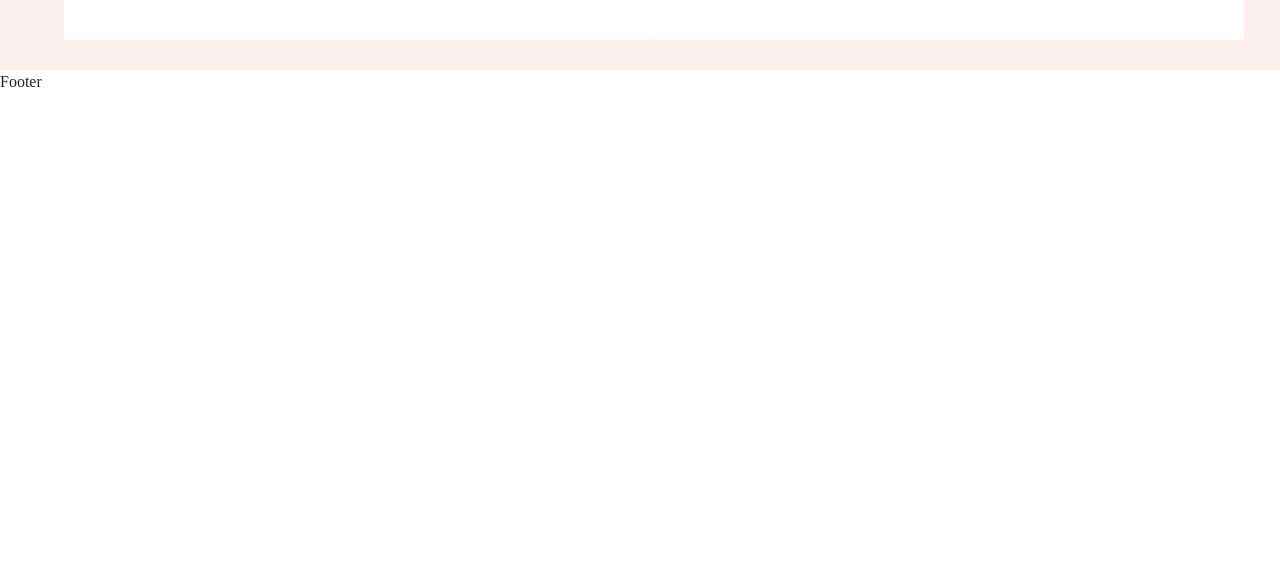
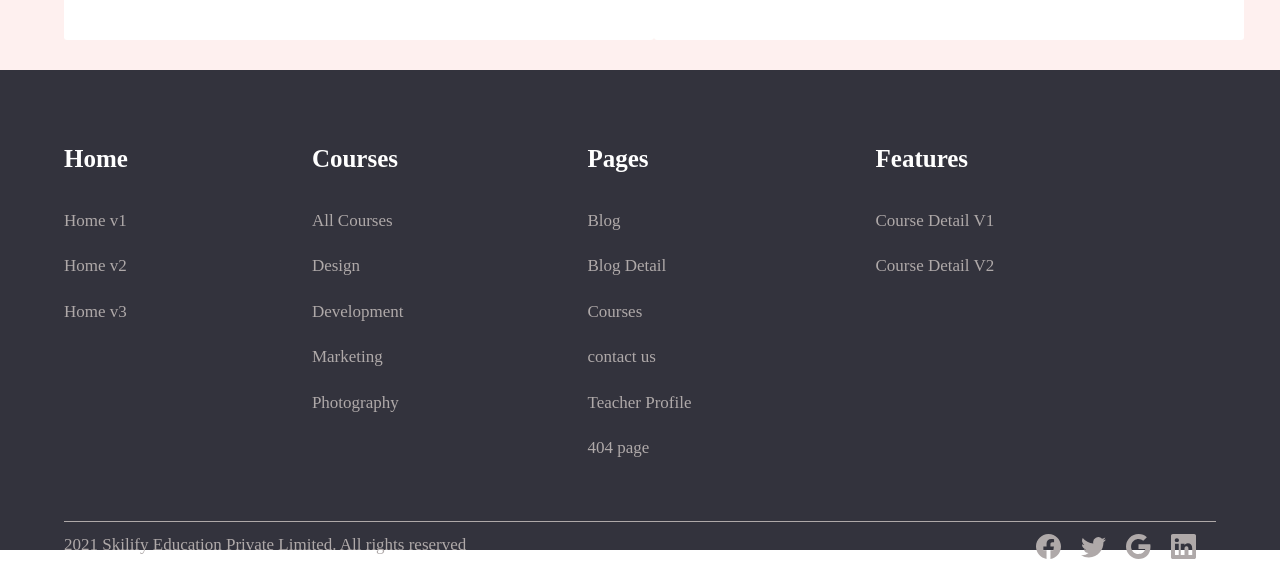
Before and after one commit to nicsylvia/BGT_Hackathon, a React (Vite) app: page / in a window 1280 px wide. Shown: the part 4340-4914 px from the top of the page. Before the commit the page ends 4434 px from the top, so only its background shows below. Built offline with nearby package versions, Linux system fonts and the light colour scheme.

Commit message:
push by Liz

```diff
--- a/src/components/static/Desktop/Footer.tsx
+++ b/src/components/static/Desktop/Footer.tsx
@@ -1,7 +1,115 @@
-import React from "react";
+import styled from 'styled-components'
+import {BsFacebook} from "react-icons/bs"
+import {BsTwitter} from "react-icons/bs"
+import {BsGoogle} from "react-icons/bs"
+import {BsLinkedin} from "react-icons/bs"
 
 const Footer = () => {
-  return <div>Footer</div>;
-};
+  return (
+    <div>
+      <Container>
+        <Main>
+          <Div>
+            <Div2>
+            <Title>Home</Title>
+            <Text>Home v1</Text>
+            <Text>Home v2</Text>
+            <Text>Home v3</Text>
+            </Div2>
+            <Div2>
+            <Title>Courses</Title>
+            <Text>All Courses
+</Text>
+            <Text>Design</Text>
+            <Text>Development</Text>
+            <Text>Marketing</Text>
+            <Text>Photography</Text>
+            </Div2>
+            <Div2>
+            <Title>Pages</Title>
+            <Text>Blog</Text>
+            <Text>Blog Detail</Text>
+            <Text>Courses</Text>
+            <Text>contact us</Text>
+            <Text>Teacher Profile</Text>
+            <Text>404 page</Text>
+            </Div2>
+            <Div2>
+            <Title>Features</Title>
+            <Text>Course Detail V1</Text>
+            <Text>Course Detail V2</Text>
+            </Div2>
+          </Div>
+          <Line></Line>
+          <Div3>
+            <Text>2021 Skilify Education Private Limited. All rights reserved</Text>
+            <Icons>
+              <Icon> <BsFacebook /> </Icon>
+              <Icon> <BsTwitter /> </Icon>
+              <Icon> <BsGoogle /> </Icon>
+              <Icon> <BsLinkedin /> </Icon>
+            </Icons>
+          </Div3>
+        </Main>
+      </Container>
+    </div>
+  )
+}
 
-export default Footer;
+export default Footer
+
+const Icon = styled.div`
+margin-right: 20px;
+color: #afa9a9;
+font-size: 25px;
+`
+const Icons = styled.div`
+display: flex;
+`
+const Div3 = styled.div`
+display: flex;
+width: 100%;
+justify-content: space-between;
+`
+const Line = styled.div`
+width: 100%;
+height: 1px;
+margin-top: 40px;
+margin-bottom: 10px;
+background-color: #afa9a9;
+`
+
+const Text = styled.div`
+font-size: 17px;
+margin-bottom: 20px;
+color: #afa9a9;
+font-weight: 500;
+`
+const Title = styled.div`
+font-size: 25px;
+font-weight: 700;
+color: white;
+margin-bottom: 30px;
+`
+const Div2 = styled.div`
+margin-right: 184px;
+`
+const Div = styled.div`
+display: flex;
+width: 100%;
+`
+
+const Main = styled.div`
+width: 90%;
+/* justify-content: space-between;
+display: flex; */
+`
+const Container = styled.div`
+  width: 100%;
+  height: 400px;
+  display: flex;
+  justify-content: center;
+  background-color: #33333D;
+  padding-top: 70px;
+  padding-bottom: 10px;
+`
```
